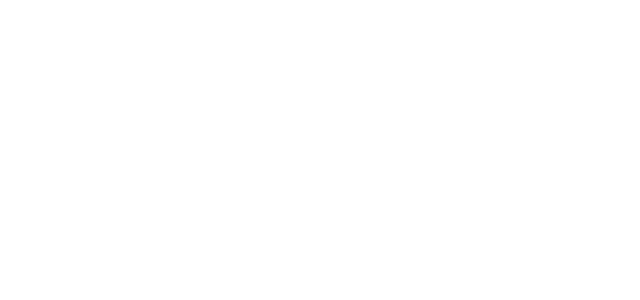
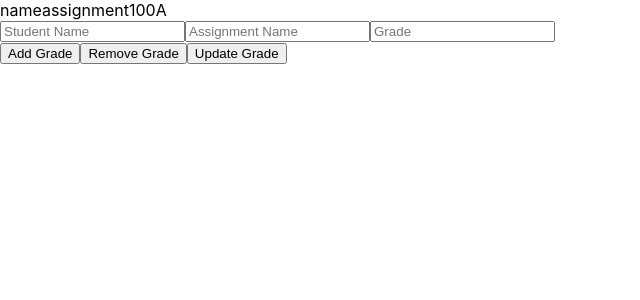
Before and after one commit to tferguson1028/PerScholas-Gradebook, a React (Create React App) app: page / in a window 1280 px wide. Shown: the top 300 px of the page, without its empty margins (0-640 px from the left). Built offline with nearby package versions, Linux system fonts and the light colour scheme.

Commit message:
add working

```diff
--- a/src/App.js
+++ b/src/App.js
@@ -1,10 +1,79 @@
-import logo from './logo.svg';
-import './App.css';
+import React, {useEffect, useReducer, useRef, useState} from "react";
+import GradesList from "./components/GradesList";
+import GradeInput from "./components/GradeInput";
+import GradeButtons from "./components/GradeButtons";
+import grades from "./models/grades";
+import {act} from "react-dom/test-utils";
+
+const GRADE_ACTIONS = {
+  ADD_GRADE: 0,
+  REMOVE_GRADE: 1,
+  SET_GRADE: 2
+}
+
+function gradeListReducer(state, action)
+{
+  console.log(state);
+  let index = state.findIndex((el) => {
+    let value = action.payload.value;
+    return (
+      el.name === value.name &&
+      el.assignment === value.assignment
+    )
+  });
+
+  if(index > -1 && action.type === GRADE_ACTIONS.ADD_GRADE)
+    action.type = GRADE_ACTIONS.SET_GRADE;
+
+  console.log(index);
+  switch(action.type)
+  {
+    case GRADE_ACTIONS.ADD_GRADE:
+      return [...state, action.payload.value];
+
+    case GRADE_ACTIONS.REMOVE_GRADE:
+      return index > -1 ? [...(state.splice(index, 1))] : [...state];
+
+    case GRADE_ACTIONS.SET_GRADE:
+      return index > -1 ? [...(state.splice(index, 1)), action.payload.value] : [...state];
+  }
+}
 
 function App() {
+  const studentNameRef = useRef("");
+  const assignmentNameRef = useRef("");
+  const assignmentGradeRef = useRef(100);
+
+  const [gradeList, gradeListDispatch] = useReducer(gradeListReducer, grades);
+
+  const [currentGradeInput, setCurrentGradeInput] = useState(makeGradeItem());
+
+  function makeGradeItem()
+  {
+    let obj =
+    {
+      name: studentNameRef.current.value,
+      assignment: assignmentNameRef.current.value,
+      grade: assignmentGradeRef.current.value
+    };
+
+    console.log(obj)
+    return obj;
+  }
+
   return (
     <div className="App">
-
+      <GradesList grades={gradeList}/>
+      <GradeInput
+        studentNameRef={studentNameRef}
+        assignmentNameRef={assignmentNameRef}
+        assignmentGradeRef={assignmentGradeRef}
+      />
+      <GradeButtons
+        getGrade={makeGradeItem}
+        actions={GRADE_ACTIONS}
+        dispatchEvent={gradeListDispatch}
+      />
     </div>
   );
 }
--- /dev/null
+++ b/src/components/AssignmentItem.jsx
@@ -0,0 +1,21 @@
+import React from 'react'
+
+function AssignmentItem({ gradeInfo }) {
+  return (
+    <div className='AssignmentItem'>
+      <span>{gradeInfo.name}</span>
+      <span>{gradeInfo.assignment}</span>
+      <span>{gradeInfo.grade}</span>
+      <span>
+      {
+        gradeInfo.grade >= 90 ? "A" :
+        gradeInfo.grade >= 80 ? "B" :
+        gradeInfo.grade >= 70 ? "C" :
+        gradeInfo.grade >= 60 ? "D" : "F"
+      }
+      </span>
+    </div>
+  )
+}
+
+export default AssignmentItem
--- /dev/null
+++ b/src/components/GradeButtons.jsx
@@ -0,0 +1,13 @@
+import React from 'react'
+
+function GradeButtons({ getGrade, actions, dispatchEvent }) {
+  return (
+    <div id='GradeButtons'>
+      <button onClick={() => { dispatchEvent({ type: actions.ADD_GRADE, payload: { value: getGrade() }}); }}>Add Grade</button>
+      <button onClick={() => { dispatchEvent({ type: actions.REMOVE_GRADE, payload: { value: getGrade() }}); }}>Remove Grade</button>
+      <button onClick={() => { dispatchEvent({ type: actions.SET_GRADE, payload: { value: getGrade() }}); }}>Update Grade</button>
+    </div>
+  )
+}
+
+export default GradeButtons
--- /dev/null
+++ b/src/components/GradeInput.jsx
@@ -0,0 +1,21 @@
+import React, {useEffect} from 'react'
+
+function GradeInput( { studentNameRef, assignmentNameRef, assignmentGradeRef } )
+{
+  return (
+    <div id='GradeInput'>
+      <input
+        type="text"
+        name="studentInput"
+        id="studentInput"
+        ref={studentNameRef}
+        placeholder="Student Name"
+        defaultValue={""}
+      />
+      <input type="text" name="assignmentName" id="assignmentName" ref={assignmentNameRef} placeholder="Assignment Name" defaultValue={""}/>
+      <input type="number" name="gradeValue" id="gradeValue" ref={assignmentGradeRef} placeholder="Grade" defaultValue={""}/>
+    </div>
+  )
+}
+
+export default GradeInput
--- /dev/null
+++ b/src/components/GradesList.jsx
@@ -0,0 +1,14 @@
+import React from 'react'
+import AssignmentItem from './AssignmentItem'
+
+function GradesList({ grades }) {
+  return (
+    <div className='GradeList'>
+      {
+        grades.map((gradeInfo) => <AssignmentItem gradeInfo={gradeInfo} />)
+      }
+    </div>
+  )
+}
+
+export default GradesList
--- /dev/null
+++ b/src/models/grades.js
@@ -0,0 +1,17 @@
+function createRandomGrade()
+{
+  return {
+    name: "name",
+    assignment: "assignment",
+    grade: 100
+  };
+}
+
+let min = 1;
+let max = 1;
+
+const grades = [];
+for(let i = 0; i < Math.floor(Math.random()*(max-min)+min); i++)
+  grades.push(createRandomGrade());
+
+module.exports = grades;
```
